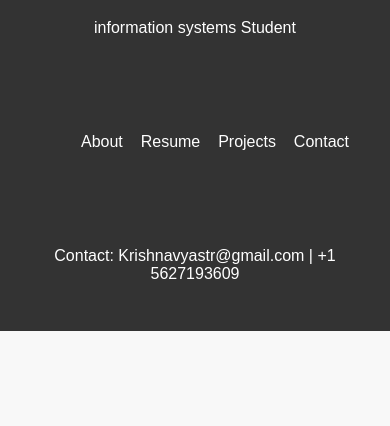
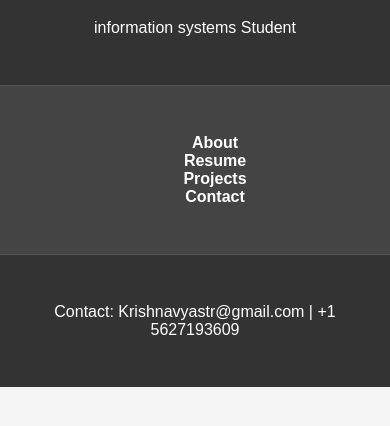
Before and after one commit to krishnavyas36/Krishnavyas.github.io, a plain HTML site: page index.html in a window 390 px wide. Shown: the part 130-556 px from the top of the page. Drawn offline with Linux system fonts and the light colour scheme.

Commit message:
style change

```diff
--- a/style.css
+++ b/style.css
@@ -2,7 +2,8 @@ body {
     font-family: 'Arial', sans-serif;
     margin: 0;
     padding: 0;
-    background-color: #f8f8f8; /* Set a common background color */
+    background-color: #f5f5f5; /* Light gray background */
+    color: #333; /* Dark text color */
 }
 
 header, nav, section, footer {
@@ -13,10 +14,11 @@ header {
     background-color: #333;
     color: #fff;
     text-align: center;
+    border-bottom: 1px solid #555; /* Add a subtle border */
 }
 
 nav {
-    background-color: #333;
+    background-color: #444; /* Slightly darker background for navigation */
     color: #fff;
 }
 
@@ -29,14 +31,30 @@ nav ul {
 nav a {
     text-decoration: none;
     color: #fff;
+    font-weight: bold;
+    transition: color 0.3s; /* Smooth color transition on hover */
 }
 
 nav a:hover {
-    text-decoration: underline;
+    color: #ffd700; /* Change color on hover to gold/yellow */
+}
+
+section {
+    background-color: #fff;
+    box-shadow: 0 0 10px rgba(0, 0, 0, 0.1); /* Add a subtle box shadow */
 }
 
 footer {
     background-color: #333;
     color: #fff;
     text-align: center;
+    border-top: 1px solid #555; /* Add a subtle border */
 }
+
+/* Responsive styling */
+@media (max-width: 600px) {
+    nav ul {
+        flex-direction: column;
+        align-items: center;
+    }
+}
```
